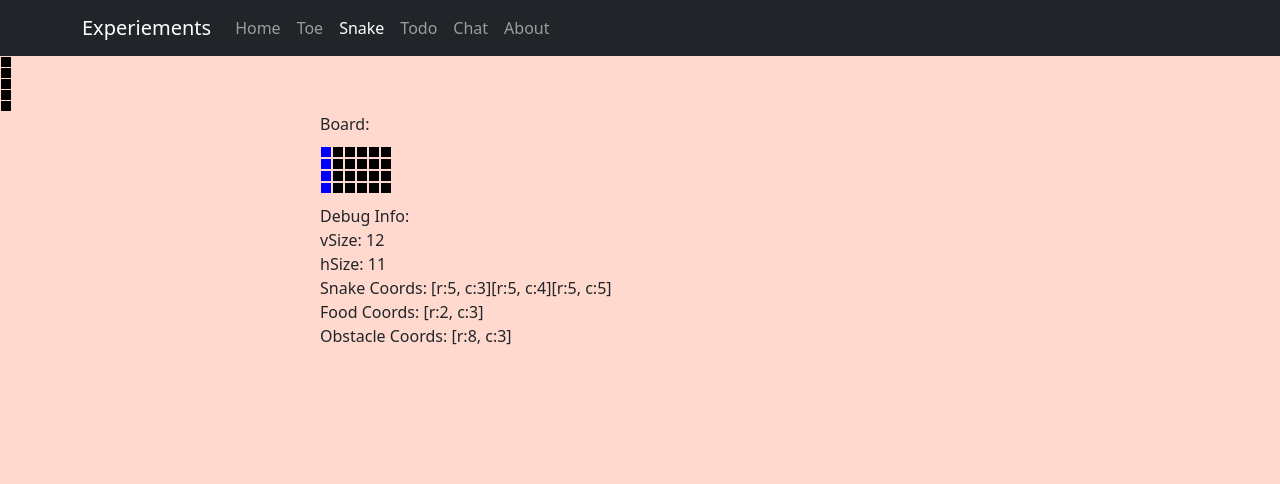
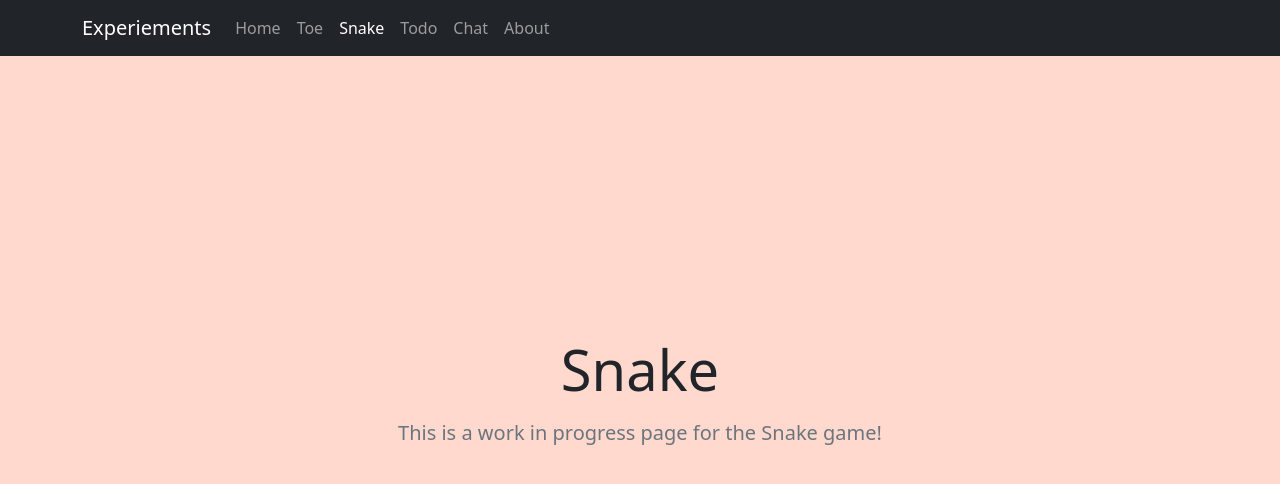
Before and after one commit to bcso/Experiements, a React app in the folder client/: page /snake in a window 1280 px wide. Shown: the top 484 px of the page. Built offline with nearby package versions, Linux system fonts and the light colour scheme.

Commit message:
Add Use safe snake page

```diff
--- a/client/src/components/Games/Snake/components/SnakeGame.tsx
+++ b/client/src/components/Games/Snake/components/SnakeGame.tsx
@@ -12,12 +12,12 @@ function SnakeGame() {
 
     return(
         <PageBaseLayout pageTitle="Snake">
-            {/* <PageInProgress
+            <PageInProgress
                 pageTitle="Snake"
-                pageDescription="This is a work in progress page for the Snake game!"/> */}
+                pageDescription="This is a work in progress page for the Snake game!"/>
 
-            <Board {...gameBoard} />
-            <Keypad />
+            {/* <Board {...gameBoard} />
+            <Keypad /> */}
         </PageBaseLayout>
     )
 }
```
